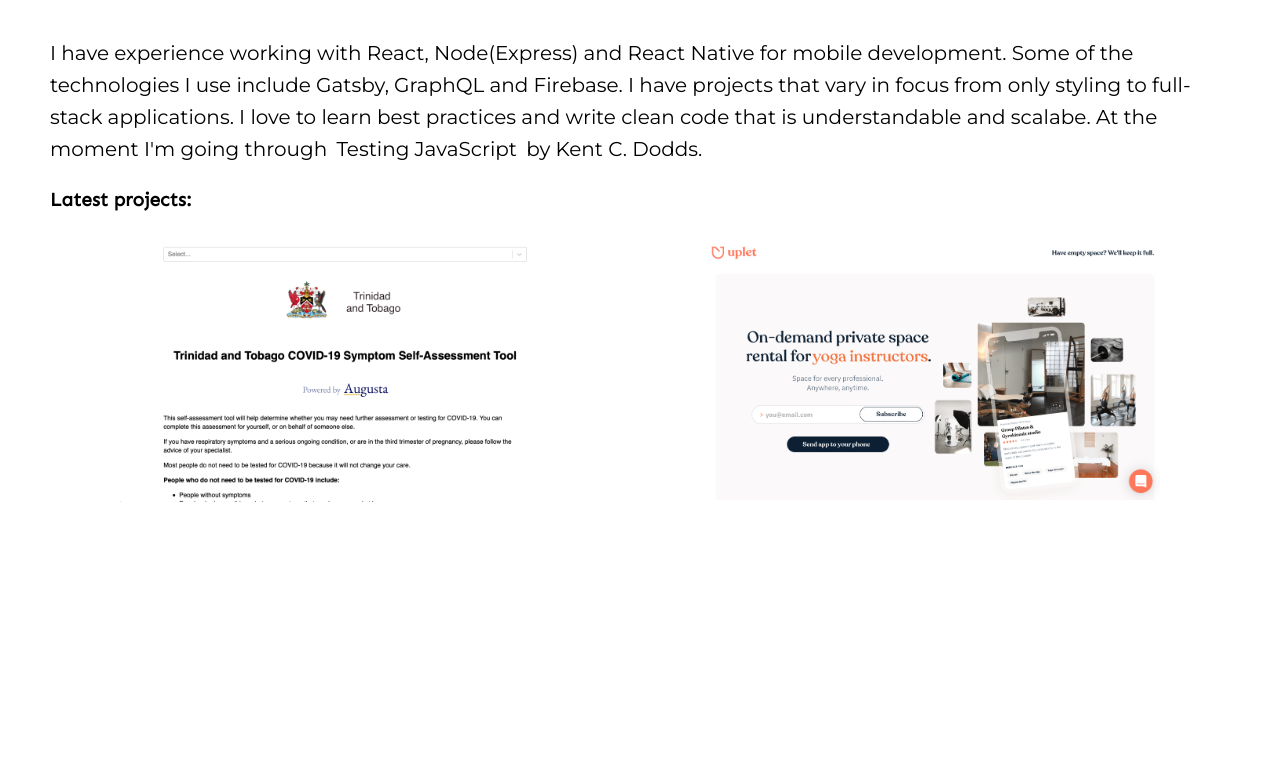
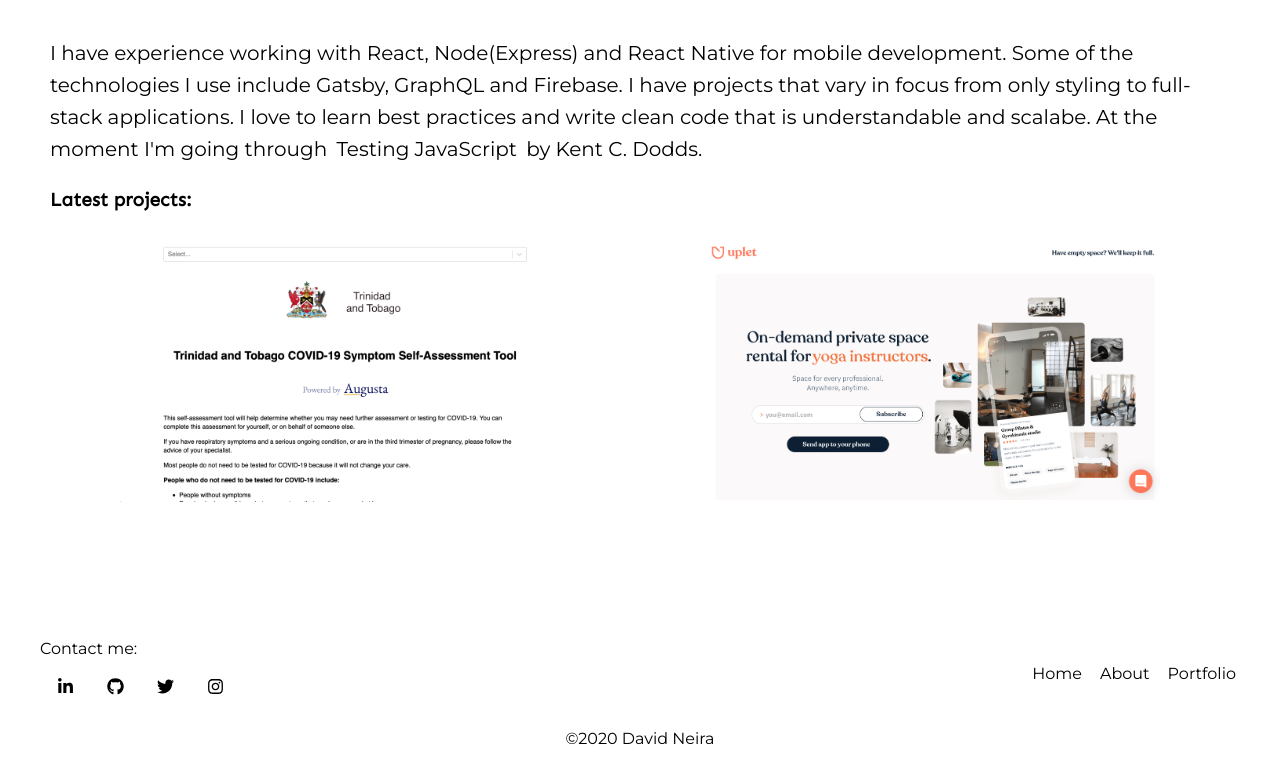
Before and after one commit to DavidNeiOs/davidneios_www, a Gatsby site: page / in a window 1280 px wide. Shown: the part 430-1197 px from the top of the page. Before the commit the page ends 1021 px from the top, so only its background shows below. Built offline with nearby package versions, Linux system fonts and the light colour scheme; Gatsby itself is replaced by a stand-in of ours.

Commit message:
footer added

```diff
--- a/package.json
+++ b/package.json
@@ -28,6 +28,7 @@
     "react": "^16.9.0",
     "react-dom": "^16.9.0",
     "react-helmet": "^5.2.1",
+    "react-icons": "^3.9.0",
     "react-typist": "^2.0.5",
     "styled-components": "^4.3.2"
   },
--- a/src/components/link/Link.tsx
+++ b/src/components/link/Link.tsx
@@ -1,6 +1,6 @@
 import React from "react"
 import { Link as GatsbyLink } from "gatsby"
-import styled from "styled-components"
+import styled, { keyframes } from "styled-components"
 
 interface LinkProps {
   children: React.ReactNode
@@ -9,7 +9,7 @@
   className?: string
 }
 
-const LinkCmp = ({ children, to, style, className }: LinkProps) => {
+export const LinkCmp = ({ children, to, style, className }: LinkProps) => {
   if (!to.startsWith("/")) {
     return (
       <a
@@ -33,6 +33,22 @@
   )
 }
 
+const moveUpAndDown = keyframes`
+  0% {
+    left: -110%;
+    top: 90%;
+  }
+
+  50% {
+    left: 15%;
+    top: -30%;
+  }
+
+  100% {
+    left: -10%;
+    top: -10%;
+  }
+`
 export const Link = styled(LinkCmp)`
   &:link,
   &:visited {
@@ -125,3 +141,43 @@
     transform: translate(0, 0);
   }
 `
+
+export const SocialLink = styled(LinkCmp)`
+  display: flex;
+  align-items: center;
+  justify-content: center;
+  width: 4rem;
+  height: 4rem;
+  background-color: var(--button);
+  margin: 0.5rem;
+  border-radius: 1.3rem;
+  color: var(--nav-links);
+  box-shadow: 0 5px 1.5rem var(--shadow-light);
+  position: relative;
+  overflow: hidden;
+
+  .icon {
+    font-size: 1.7rem;
+    transition: all 0.2s;
+  }
+
+  &:hover .icon {
+    transform: scale(1.3);
+    color: var(--button);
+  }
+
+  &::before {
+    content: "";
+    width: 120%;
+    height: 120%;
+    background-color: var(--nav-links);
+    position: absolute;
+    left: -110%;
+    top: 90%;
+    transform: rotate(45deg);
+  }
+
+  &:hover::before {
+    animation: ${moveUpAndDown} 0.7s 1 forwards;
+  }
+`
--- /dev/null
+++ b/src/layout/footer.tsx
@@ -0,0 +1,107 @@
+import React from "react"
+import { FaTwitter, FaLinkedinIn, FaGithub, FaInstagram } from "react-icons/fa"
+
+import { Container as PageContainer } from "./container"
+import { Text } from "../components/Text"
+import { SocialLink, Link } from "../components/link"
+import styled from "styled-components"
+import { media } from "../theme"
+
+export const Footer = () => {
+  return (
+    <FooterContainer>
+      <PageContainer>
+        <InnerContainer>
+          <SocialContainer>
+            <Text variant="bodyMediumPrimary">Contact me:</Text>
+            <LinksContainer>
+              <SocialLink to="https://www.linkedin.com/in/davidneios/">
+                <FaLinkedinIn className="icon" />
+              </SocialLink>
+              <SocialLink to="https://github.com/DavidNeiOs">
+                <FaGithub className="icon" />
+              </SocialLink>
+              <SocialLink to="https://twitter.com/DavidNeiOs">
+                <FaTwitter className="icon" />
+              </SocialLink>
+              <SocialLink to="https://www.instagram.com/davidneios/">
+                <FaInstagram className="icon" />
+              </SocialLink>
+            </LinksContainer>
+          </SocialContainer>
+          <NavContainer>
+            <NavItem>
+              <Link to="/">
+                <Text variant="bodyMediumPrimary">Home</Text>
+              </Link>
+            </NavItem>
+            <NavItem>
+              <Link to="/about">
+                <Text variant="bodyMediumPrimary">About</Text>
+              </Link>
+            </NavItem>
+            <NavItem>
+              <Link to="/portfolio">
+                <Text variant="bodyMediumPrimary">Portfolio</Text>
+              </Link>
+            </NavItem>
+          </NavContainer>
+        </InnerContainer>
+        <Text
+          variant="bodyMediumPrimary"
+          style={{ textAlign: "center", marginTop: "1.5rem" }}
+          withComponent="p"
+        >
+          &copy;{new Date().getFullYear()} David Neira
+        </Text>
+      </PageContainer>
+    </FooterContainer>
+  )
+}
+
+const FooterContainer = styled.footer`
+  margin-top: 3rem;
+  background-color: var(--primary);
+  color: var(--text-inverted);
+  padding: 1.5rem;
+  width: 100%;
+`
+
+const InnerContainer = styled.div`
+  display: flex;
+  flex-direction: column;
+  align-items: center;
+
+  @media ${media.tablet} {
+    flex-direction: row;
+    justify-content: space-between;
+  }
+`
+
+const SocialContainer = styled.div`
+  display: flex;
+  flex-direction: column;
+  align-items: center;
+  margin-bottom: 1.5rem;
+  @media ${media.tablet} {
+    align-items: stretch;
+    margin-bottom: 0;
+  }
+`
+
+const LinksContainer = styled.div`
+  display: flex;
+  text-align: center;
+`
+
+const NavContainer = styled.ul`
+  list-style: none;
+  display: flex;
+  align-self: center;
+`
+
+const NavItem = styled.li`
+  &:not(:last-of-type) {
+    margin-right: 1rem;
+  }
+`
--- a/src/layout/layout.tsx
+++ b/src/layout/layout.tsx
@@ -3,6 +3,7 @@
 import styled, { ThemeProvider } from "styled-components"
 import { theme } from "../theme"
 import Header from "./header"
+import { Footer } from "./footer"
 import { Container } from "./container"
 import { Base } from "../theme"
 
@@ -36,6 +37,7 @@
         <main>
           <Container>{children}</Container>
         </main>
+        <Footer />
       </LayoutEl>
     </ThemeProvider>
   )
--- a/src/pages/index.tsx
+++ b/src/pages/index.tsx
@@ -91,7 +91,7 @@
             </Project>
           </ProjectsContainer>
           <ButtonLink
-            to="/about"
+            to="/portfolio"
             style={{ alignSelf: "center", marginTop: "1rem" }}
             content="See more &rarr;"
           >
--- a/src/theme/base.ts
+++ b/src/theme/base.ts
@@ -24,7 +24,8 @@
       --primary: #210124;
       --inner-background: #0D0D0D;
       --nav-links: #36827F;
-      --text: #FAFAFA ;
+      --text: #FAFAFA;
+      --text-inverted: #FAFAFA;
       --nav-background: #262626;
       --button: #DBF9F0;
       --link: #750D37;
@@ -39,10 +40,11 @@
       --inner-background: #FAFAFA;
       --nav-links: #DEC364;
       --text: #121212;
+      --text-inverted: #FAFAFA;
       --nav-background: #F9F9ED;
       --button: #DBF9F0;
       --link: #750D37;
-      --terciary: #B3DEC1;
+      --terciary: #8791AB;
 
       --shadow-light: rgba(0, 0, 0, 0.3);
       --shadow-medium: rgba(0, 0, 0, 0.5);
```
Also changed, not shown: src/pages/portfolio.tsx (added, +16 -0 lines), 1 other file.
